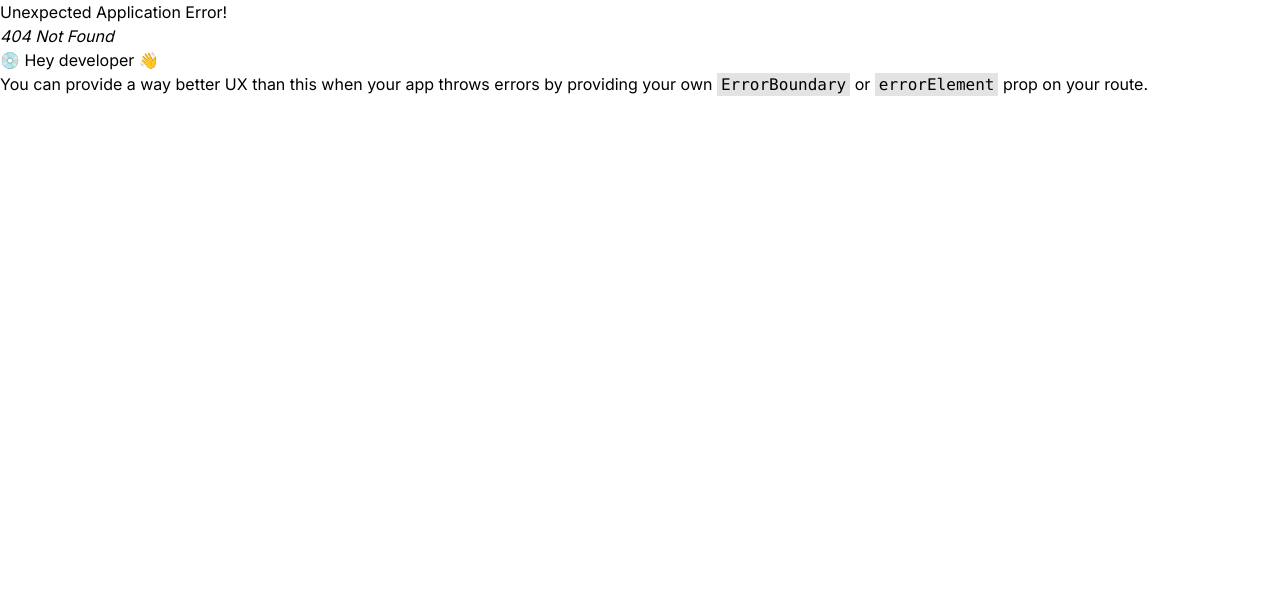
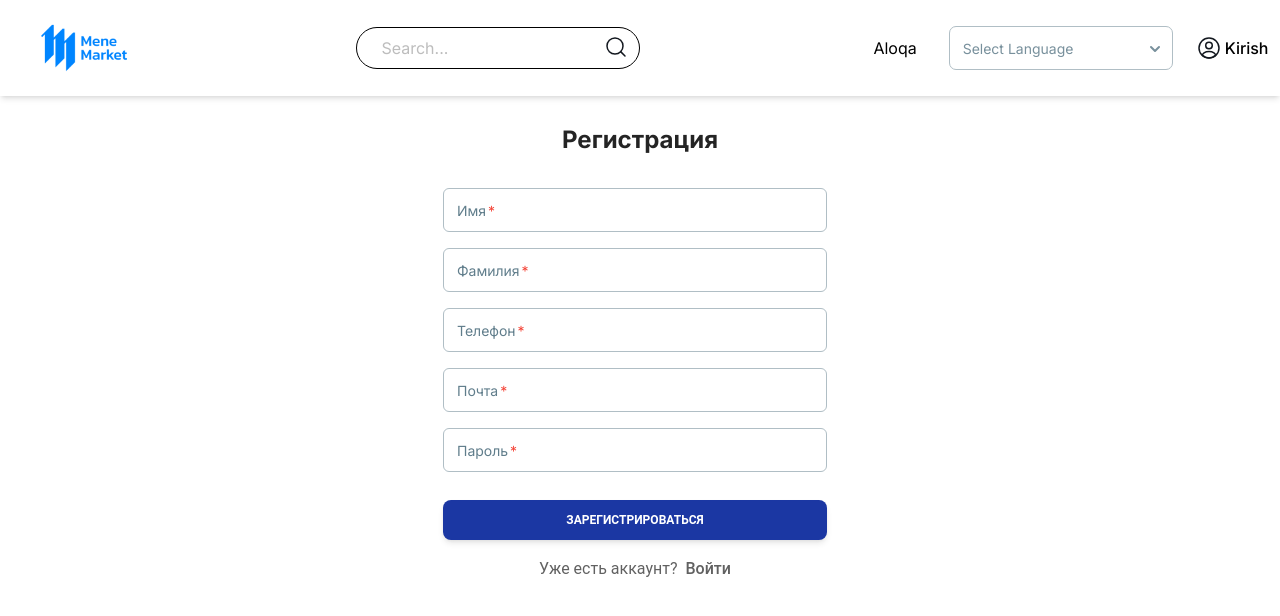
Before and after one commit to Yusupov-Ismoiljon/mene_market, a React (Vite) app: page /signup in a window 1280 px wide. Before the commit this address had no page. Shown: the top 616 px of the page. Built offline with nearby package versions, Linux system fonts and the light colour scheme.

Commit message:
Add site sign in and sign up

```diff
--- a/src/App.jsx
+++ b/src/App.jsx
@@ -1,6 +1,8 @@
 import { Route, RouterProvider, createBrowserRouter, createRoutesFromElements } from "react-router-dom";
 import ReactLayouts from "./layouts/ReactLayouts";
 import Home from "./pages/Home";
+import Login from "./pages/Login";
+import Signup from "./pages/SignUp";
 
 
 export default function App() {
@@ -9,6 +11,10 @@ export default function App() {
     createRoutesFromElements(
       <Route element={<ReactLayouts />}>
         <Route path="/" element={<Home />} />
+
+        <Route path="/login" element={<Login />} />
+        <Route path="/signup" element={<Signup />} />
+
       </Route>
     )
   );
--- a/src/components/Header.jsx
+++ b/src/components/Header.jsx
@@ -71,7 +71,7 @@ const Header = () => {
                     </Select>
 
                     {/* LogIn & SignUp */}
-                    <Link to='/' className="flex items-center">
+                    <Link to='login' className="flex items-center">
                         <img src={profile} className="mr-1" alt="Global icon" />
                         <p className="font-medium">Kirish</p>
                     </Link>
--- /dev/null
+++ b/src/pages/Login.jsx
@@ -0,0 +1,46 @@
+
+import {
+    Card,
+    Input,
+    Button,
+    Typography,
+} from "@material-tailwind/react";
+import { Link } from 'react-router-dom';
+
+const Login = ({ signup, setSignup }) => {
+    return (
+        <>
+            <div>
+                <div className='flex justify-center items-center mb-10'>
+                    <div className='w-[450px] border-[#0B0B0B] rounded-lg show py-7 px-7'>
+                        <Card className='flex text-center' color="transparent" shadow={false}>
+                            <h2 className='font-bold text-2xl leading-8 text-[#242424]'>
+                                Авторизация
+                            </h2>
+                            <form className="mt-8 mb-2 w-80 max-w-screen-lg sm:w-96">
+                                <div className="mb-4 flex flex-col gap-4">
+                                    <Input className='block' size="lg" type='email' label="Почта" required />
+                                    <Input className='block' type="password" size="lg" label="Пароль" required />
+                                </div>
+                                <Button type='submit' className="mt-7 bg-[#1B37A3]" fullWidth>
+                                    Войти
+                                </Button>
+                                <Typography color="gray" className="mt-4 text-center font-normal">
+                                    <span>
+                                        Ещё нет аккаунта?
+                                    </span>
+                                    <Link to={'/signup'} className="font-medium logo ml-2">
+                                        Зарегистрироваться
+                                    </Link>
+                                </Typography>
+                            </form>
+                        </Card>
+                    </div>
+
+                </div>
+            </div>
+        </>
+    )
+}
+
+export default Login;
--- /dev/null
+++ b/src/pages/Signup.jsx
@@ -0,0 +1,49 @@
+import {
+    Card,
+    Input,
+    Button,
+    Typography,
+} from "@material-tailwind/react";
+import { Link } from 'react-router-dom';
+
+
+const Signup = ({ signup, setSignup }) => {
+    return (
+        <>
+            <div>
+                <div className='flex justify-center items-center mb-10'>
+                    <div className='w-[450px] border-[#0B0B0B] rounded-lg show py-7 px-7'>
+                        <Card className='flex text-center' color="transparent" shadow={false}>
+                            <h2 className='font-bold text-2xl leading-8 text-[#242424]'>
+                                Регистрация
+                            </h2>
+                            <form className="mt-8 mb-2 w-80 max-w-screen-lg sm:w-96">
+                                <div className="mb-4 flex flex-col gap-4">
+                                    <Input className='block' size="lg" label="Имя" required />
+                                    <Input className='block' size="lg" label="Фамилия" required />
+                                    <Input className='block' size="lg" type='number' label="Телефон" required />
+                                    <Input className='block' size="lg" type='email' label="Почта" required />
+                                    <Input className='block' type="password" size="lg" label="Пароль" required />
+                                </div>
+                                <Button type='submit' className="mt-7 bg-[#1B37A3]" fullWidth>
+                                    Зарегистрироваться
+                                </Button>
+                                <Typography color="gray" className="mt-4 text-center font-normal">
+                                    <span>
+                                        Уже есть аккаунт?
+                                    </span>
+                                    <Link to={'/login'} className="font-medium logo ml-2">
+                                        Войти
+                                    </Link>
+                                </Typography>
+                            </form>
+                        </Card>
+                    </div>
+
+                </div>
+            </div>
+        </>
+    );
+};
+
+export default Signup;
--- a/src/store/data.js
+++ b/src/store/data.js
@@ -0,0 +1,5 @@
+export const YangiMahsulot = [
+    {
+
+    }
+]
```
